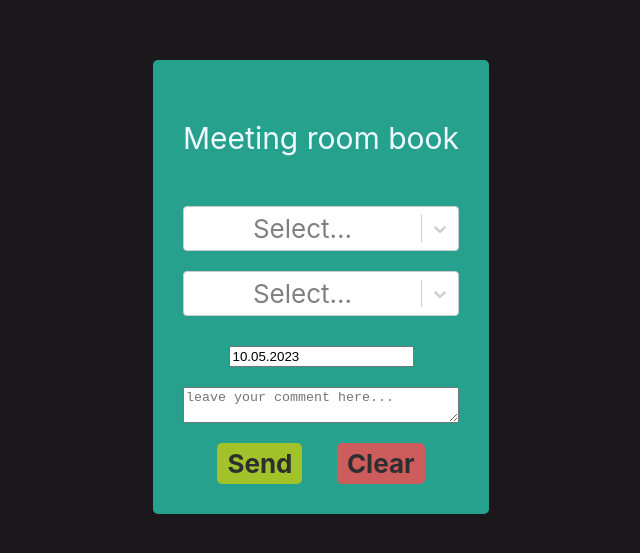
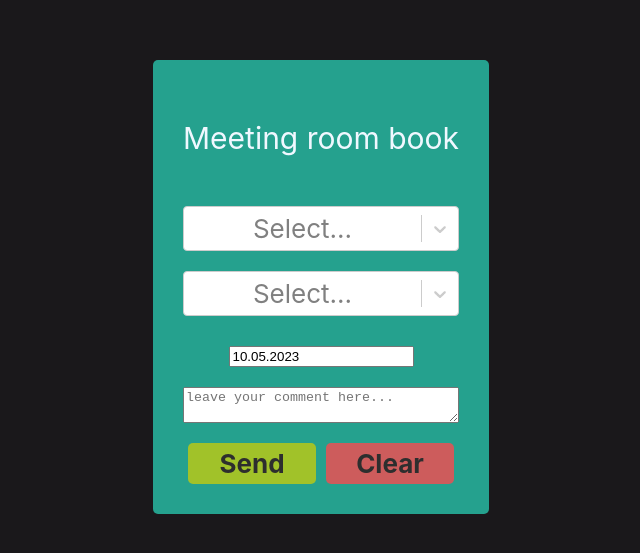
Before and after one commit to 4z0t/vk-frontend-b2b, a React (Create React App) app in the folder form/: page / in a window 1280 px wide. Shown: the part 113-666 px from the top of the page, without its empty margins (319-959 px from the left). Built offline with nearby package versions, Linux system fonts and the light colour scheme.

Commit message:
buttons styling

```diff
--- a/form/src/Components/Form.css
+++ b/form/src/Components/Form.css
@@ -25,6 +25,8 @@
 }
 
 .Button {
+    margin: 0px 5px;
+    flex: 1 1 0px;
     padding: 5px 10px;
     cursor: pointer;
     border-radius: 5px;
```
